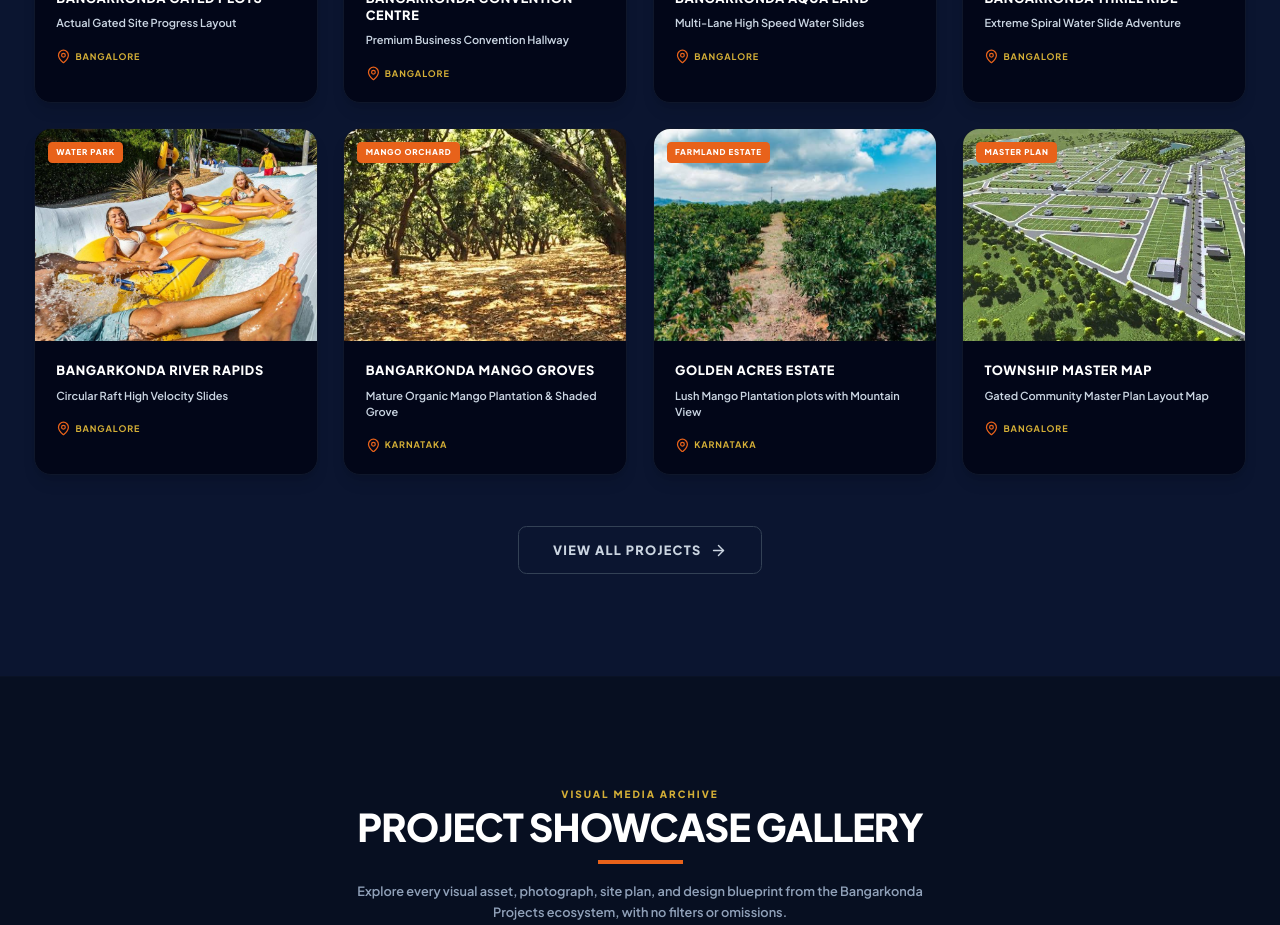
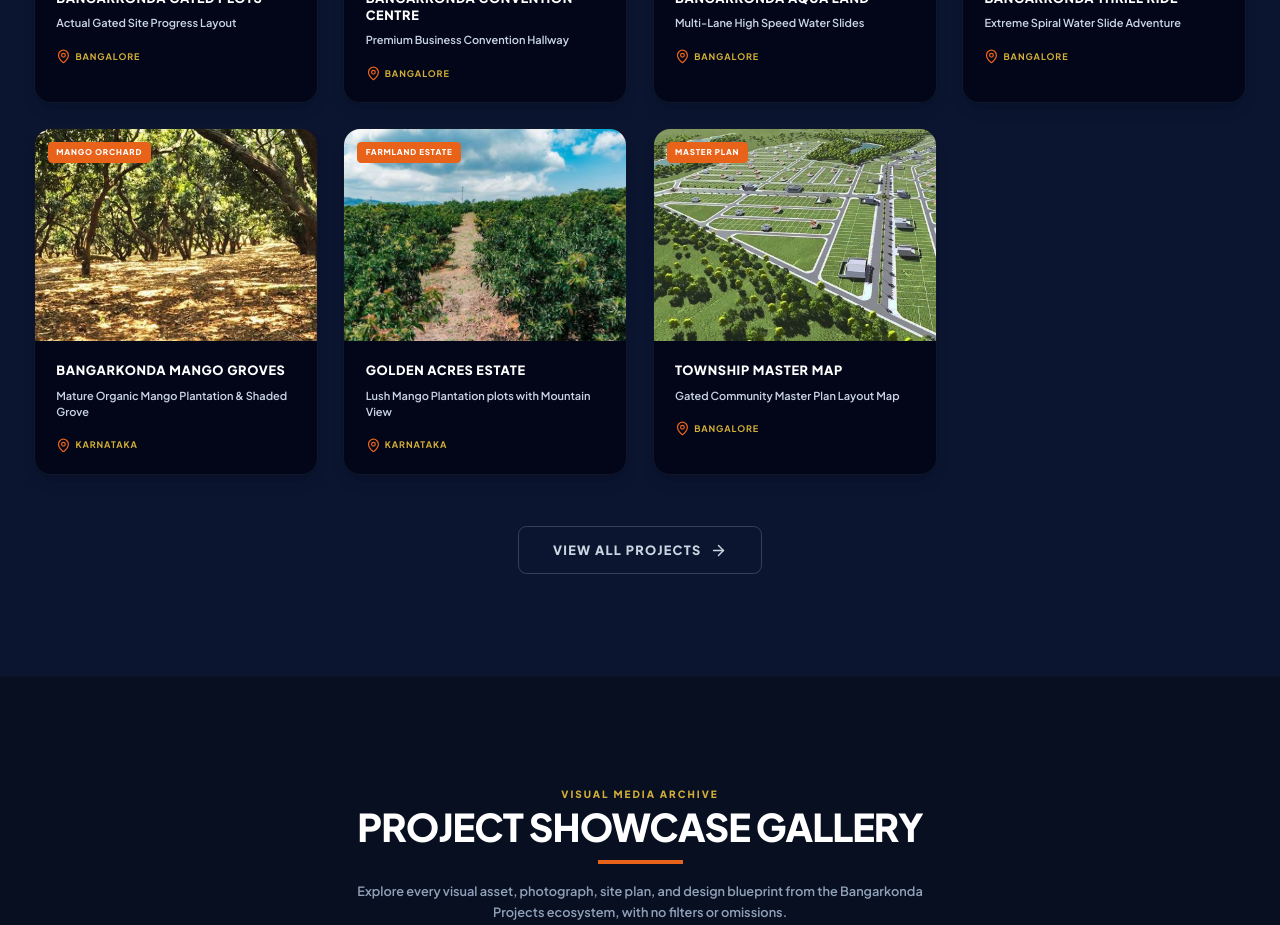
Before and after one commit to moula2002/BANGARKONDA-Website, a React (Vite) app: page / in a window 1280 px wide. Shown: the part 4780-5705 px from the top of the page. Built offline with nearby package versions, Linux system fonts and the light colour scheme.

Commit message:
UI: remove BANGARKONDA RIVER RAPIDS project

```diff
--- a/src/pages/Home.jsx
+++ b/src/pages/Home.jsx
@@ -179,15 +179,6 @@ export default function Home() {
       desc: 'Extreme Spiral Water Slide Adventure',
       location: 'Bangalore',
       image: 'images/project-waterpark-slide3.jpg'
-    },
-    {
-      id: 'p9',
-      title: 'BANGARKONDA RIVER RAPIDS',
-      category: 'amusement-parks',
-      tag: 'WATER PARK',
-      desc: 'Circular Raft High Velocity Slides',
-      location: 'Bangalore',
-      image: 'images/project-waterpark-slide4.jpg'
     },
     {
       id: 'p10',
```
